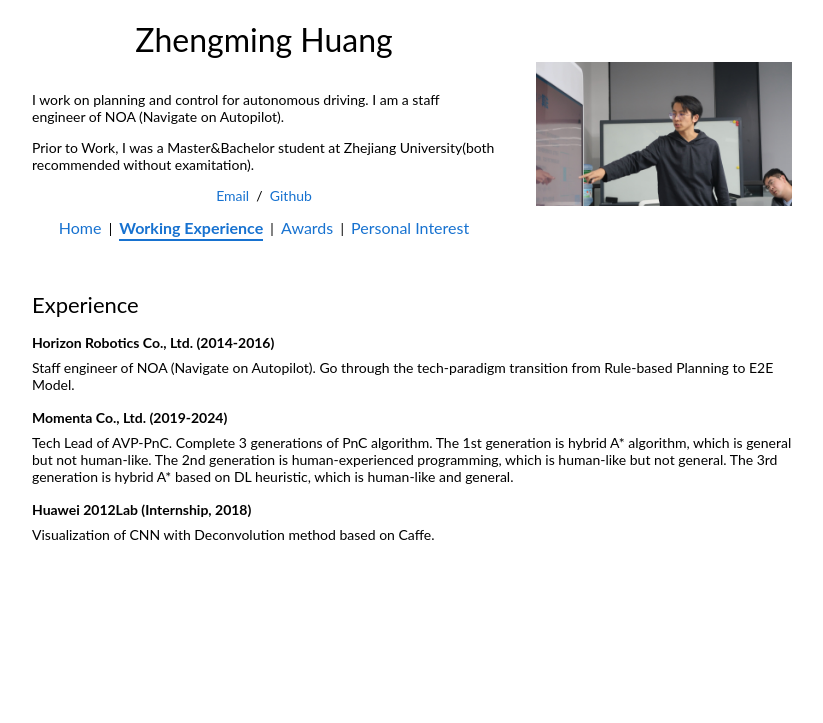
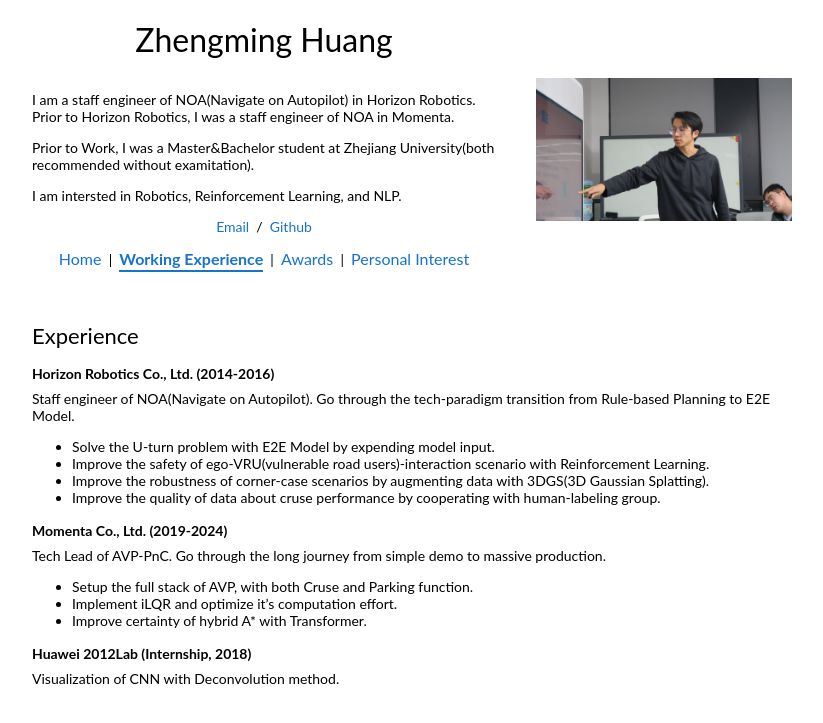
Before and after one commit to JamieHuang28/JamieHuang28.github.io, a Jekyll site: the page built from experience.md, in a window 1280 px wide. Shown: the top 723 px of the page, without its empty margins (228-1051 px from the left). Built offline with Jekyll 4.4.1, drawn with Linux system fonts in a browser that asks for light colours.

```diff
--- a/bio.md
+++ b/bio.md
@@ -2,6 +2,9 @@
 layout: null
 ---
 
-I work on planning and control for autonomous driving. I am a staff engineer of NOA (Navigate on Autopilot).
+I am a staff engineer of NOA(Navigate on Autopilot) in Horizon Robotics.
+Prior to Horizon Robotics, I was a staff engineer of NOA in Momenta.
 
 Prior to Work, I was a Master&Bachelor student at Zhejiang University(both recommended without examitation).
+
+I am intersted in Robotics, Reinforcement Learning, and NLP.
--- a/experience.md
+++ b/experience.md
@@ -9,12 +9,19 @@ permalink: /experience.html
 
 ### Horizon Robotics Co., Ltd. (2014-2016)
 
-Staff engineer of NOA (Navigate on Autopilot). Go through the tech-paradigm transition from Rule-based Planning to E2E Model.
+Staff engineer of NOA(Navigate on Autopilot). Go through the tech-paradigm transition from Rule-based Planning to E2E Model.
+- Solve the U-turn problem with E2E Model by expending model input.
+- Improve the safety of ego-VRU(vulnerable road users)-interaction scenario with Reinforcement Learning.
+- Improve the robustness of corner-case scenarios by augmenting data with 3DGS(3D Gaussian Splatting).
+- Improve the quality of data about cruse performance by cooperating with human-labeling group.
 
 ### Momenta Co., Ltd. (2019-2024)
 
-Tech Lead of AVP-PnC. Complete 3 generations of PnC algorithm. The 1st generation is hybrid A* algorithm, which is general but not human-like. The 2nd generation is human-experienced programming, which is human-like but not general. The 3rd generation is hybrid A* based on DL heuristic, which is human-like and general.
+Tech Lead of AVP-PnC. Go through the long journey from simple demo to massive production.
+- Setup the full stack of AVP, with both Cruse and Parking function.
+- Implement iLQR and optimize it's computation effort.
+- Improve certainty of hybrid A* with Transformer.
 
 ### Huawei 2012Lab (Internship, 2018)
 
-Visualization of CNN with Deconvolution method based on Caffe.
+Visualization of CNN with Deconvolution method.
```
Also changed, not shown: awards.md (+4 -0 lines), index.md (+24 -7 lines).
